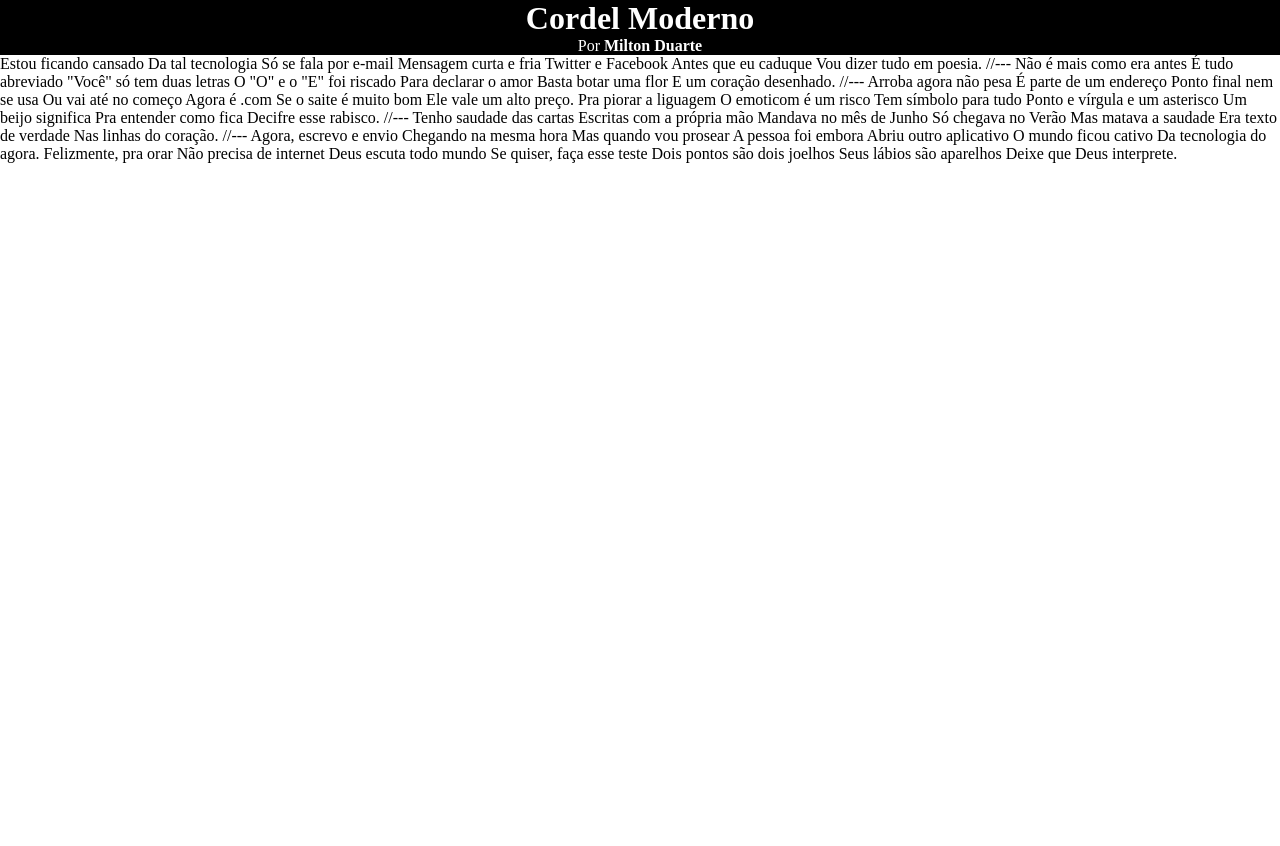
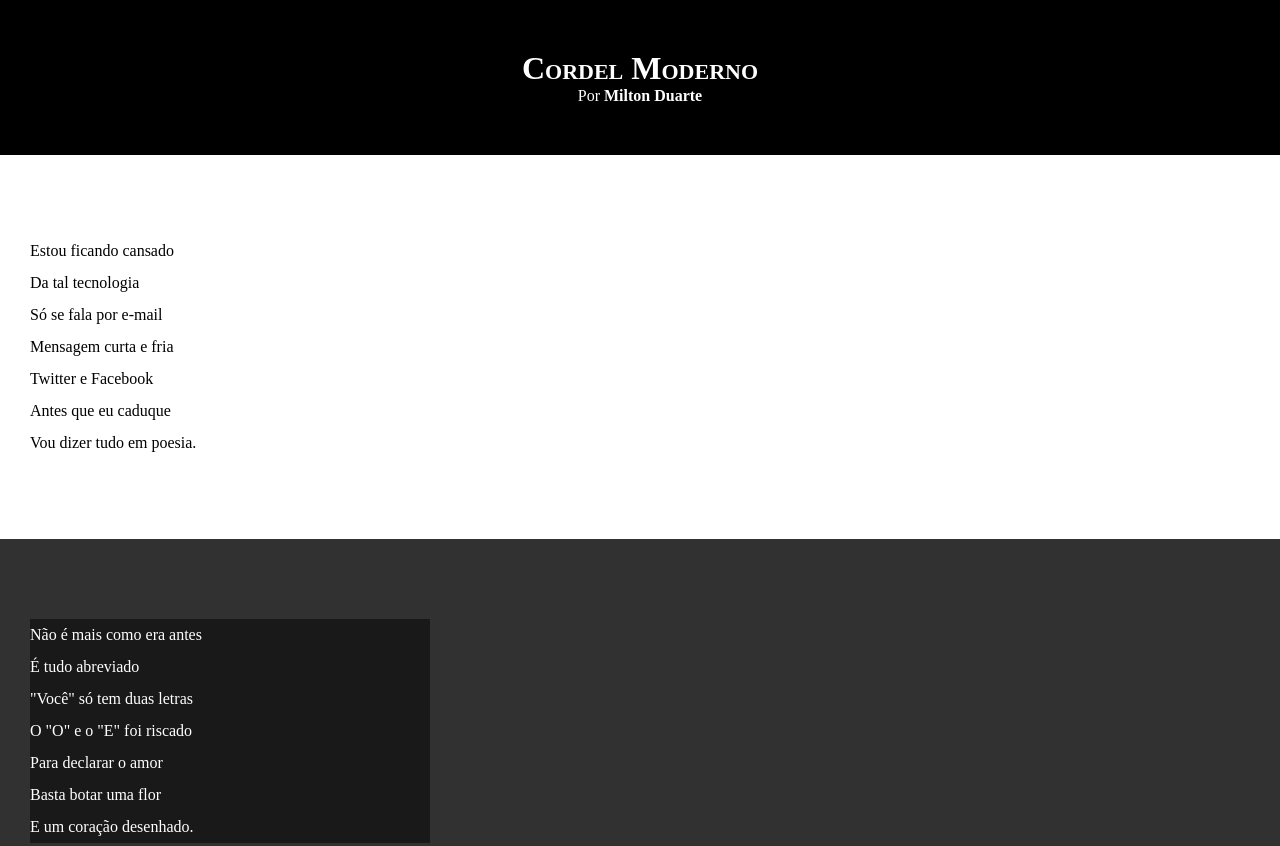
Before and after one commit to JuanSCardozo/HTML-CSS, a plain HTML site: page Desafios/desafio 012/index.html in a window 1280 px wide. Shown: the top 846 px of the page. Before the commit the page ends 800 px from the top, so only its background shows below. Drawn offline with Linux system fonts and the light colour scheme.

Commit message:
atualizei textos e blocos

```diff
--- a/Desafios/desafio 012/index.html
+++ b/Desafios/desafio 012/index.html
@@ -10,73 +10,97 @@
 
     <header>
         <h1>Cordel Moderno</h1>
-        <p>Por <strong>Milton Duarte</strong></p>
+        <p>Por <a href="https://www.recantodasletras.com.br/poesias/3186743" target="_blank">Milton Duarte</a></p>
     </header>
 
 
-Estou ficando cansado
-Da tal tecnologia
-Só se fala por e-mail
-Mensagem curta e fria
-Twitter e Facebook
-Antes que eu caduque
+<section  class="normal">
+    <p>
+        Estou ficando cansado <br>
+        Da tal tecnologia <br>
+        Só se fala por e-mail <br>
+        Mensagem curta e fria <br>
+        Twitter e Facebook <br>
+        Antes que eu caduque <br>
         Vou dizer tudo em poesia.
+    </p>
+</section>
 
-//---
 
-Não é mais como era antes
-É tudo abreviado
-"Você" só tem duas letras
-O "O" e o "E" foi riscado
-Para declarar o amor
-Basta botar uma flor
+
+<section class="imagem">
+    <p>
+        Não é mais como era antes <br>
+        É tudo abreviado <br>
+        "Você" só tem duas letras <br>
+        O "O" e o "E" foi riscado <br>
+        Para declarar o amor <br>
+        Basta botar uma flor <br>
         E um coração desenhado.
+    </p>
+</section>
 
-//---
 
-Arroba agora não pesa
-É parte de um endereço
-Ponto final nem se usa
-Ou vai até no começo
-Agora é .com
-Se o saite é muito bom
-Ele vale um alto preço.
 
-Pra piorar a liguagem
-O emoticom é um risco
-Tem símbolo para tudo
-Ponto e vírgula e um asterisco
-Um beijo significa
-Pra entender como fica
+<section class="normal">
+    <p>
+        Arroba agora não pesa <br>
+        É parte de um endereço <br>
+        Ponto final nem se usa <br>
+        Ou vai até no começo <br>
+        Agora é .com <br>
+        Se o saite é muito bom <br>
+        Ele vale um alto preço
+    </p>
+    <p>
+        Pra piorar a liguagem <br>
+        O emoticom é um risco <br>
+        Tem símbolo para tudo <br>
+        Ponto e vírgula e um asterisco <br>
+        Um beijo significa <br>
+        Pra entender como fica <br>
         Decifre esse rabisco.
+    </p>
+</section>
 
-//---
 
-Tenho saudade das cartas
-Escritas com a própria mão
-Mandava no mês de Junho
-Só chegava no Verão
-Mas matava a saudade
-Era texto de verdade
+
+<section class="imagem">
+    <p>
+        Tenho saudade das cartas <br>
+        Escritas com a própria mão <br>
+        Mandava no mês de Junho <br>
+        Só chegava no Verão <br>
+        Mas matava a saudade <br>
+        Era texto de verdade <br>
         Nas linhas do coração.
+    </p>
+</section>
 
-//---
 
-Agora, escrevo e envio
-Chegando na mesma hora
-Mas quando vou prosear
-A pessoa foi embora
-Abriu outro aplicativo
-O mundo ficou cativo
+
+<section class="normal">
+    <p>
+        Agora, escrevo e envio <br>
+        Chegando na mesma hora <br>
+        Mas quando vou prosear <br>
+        A pessoa foi embora <br>
+        Abriu outro aplicativo <br>
+        O mundo ficou cativo <br>
         Da tecnologia do agora.
+    </p>
 
-Felizmente, pra orar
-Não precisa de internet
-Deus escuta todo mundo
-Se quiser, faça esse teste
-Dois pontos são dois joelhos
-Seus lábios são aparelhos
+    <p>
+        Felizmente, pra orar <br>
+        Não precisa de internet <br>
+        Deus escuta todo mundo <br>
+        Se quiser, faça esse teste <br>
+        Dois pontos são dois joelhos <br>
+        Seus lábios são aparelhos <br>
         Deixe que Deus interprete.
+    </p>
+</section>
 
+<footer><p>Site criado por Juan Cardo para o CursoemVídeo</p></footer>
 </body>
 </html>
--- a/Desafios/desafio 012/style.css
+++ b/Desafios/desafio 012/style.css
@@ -1,7 +1,18 @@
+@charset "UTF-8";
+
+@import url('https://fonts.googleapis.com/css2?family=Passion+One:wght@400;700;900&display=swap');
+
+
+@import url('https://fonts.googleapis.com/css2?family=Sriracha&display=swap');
+
 * {
     margin: 0;
     padding: 0;
-    box-sizing: border-box;
+}
+
+html,body {
+    min-height: 100vh;
+    background-color: darkgray;
 }
 
 header {
@@ -9,3 +20,49 @@ header {
     color: white;
     text-align: center;
 }
+
+header > h1{
+padding-top: 50px;
+font-variant: small-caps;
+}
+
+header > p {
+    padding-bottom: 50px;
+}
+
+a {
+    color: white;
+    text-decoration: none;
+    font-weight: bolder;
+}
+header a:hover {
+    text-decoration: underline;
+}
+
+section {
+    padding-top: 10vh;
+    padding-bottom: 10vh;
+    line-height: 2em;padding-left: 30px;
+}
+
+section.normal {
+    background-color: white;
+    color: rgb(0, 0, 0);
+}
+
+section.imagem {
+    background-color: rgb(49, 49, 49);
+    color: white;
+}
+
+section.imagem > p {
+    width: 400px;
+    background-color: rgb(26, 25, 25);
+}
+
+footer {
+    background-color: black;
+    color: white;
+    text-align: center;
+    padding: 10px;
+}
```
Lines whose indentation alone changed are shown as unchanged.
